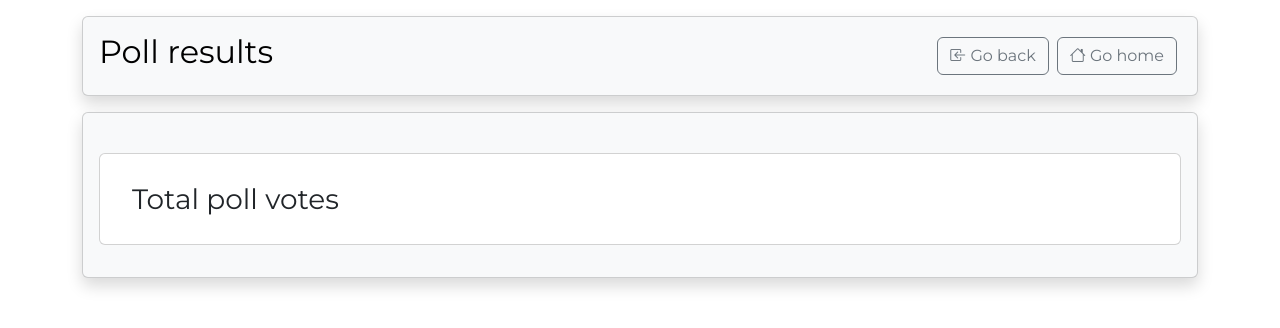
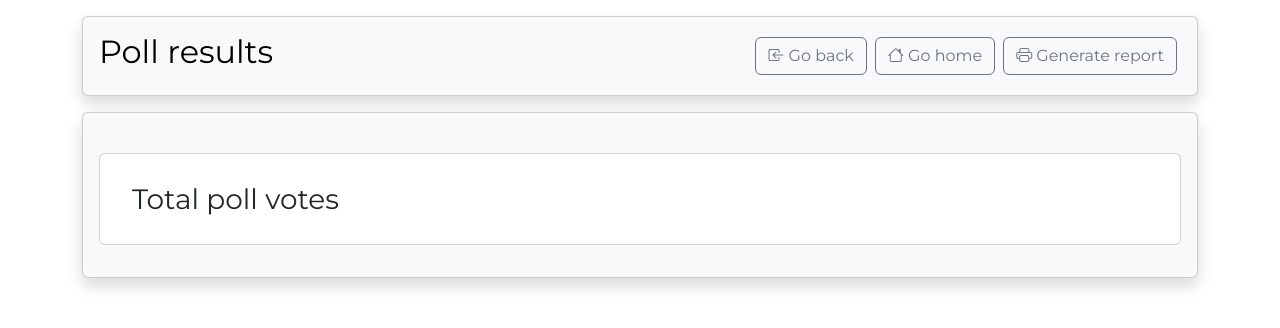
Before and after one commit to LoisaKitakaya/voting-app, a Django app: template results/templates/results/poll_results.html in a window 1280 px wide. Shown: the top 328 px of the page. Run offline with Django 4.2, Linux system fonts and the light colour scheme; the template is opened without the code that fills it, so the values that code supplies are empty; some libraries are stand-ins or nearby versions.

Commit message:
added report generation button

```diff
--- a/results/templates/results/poll_results.html
+++ b/results/templates/results/poll_results.html
@@ -38,6 +38,14 @@
           style="text-decoration: none"
         >
           <i class="bi bi-house"></i> Go home
+        </a>
+        <a
+          href=""
+          target="_blank"
+          class="btn btn-outline-secondary m-1"
+          style="text-decoration: none"
+        >
+          <i class="bi bi-printer"></i> Generate report
         </a>
       </div>
     </div>
```
